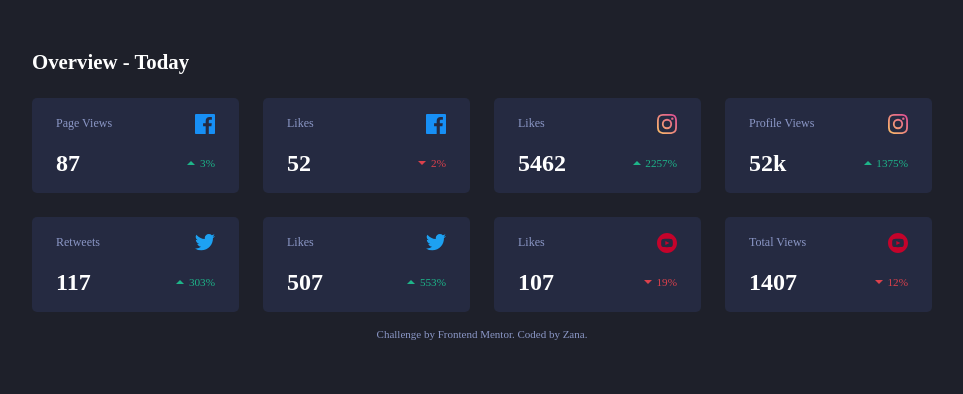
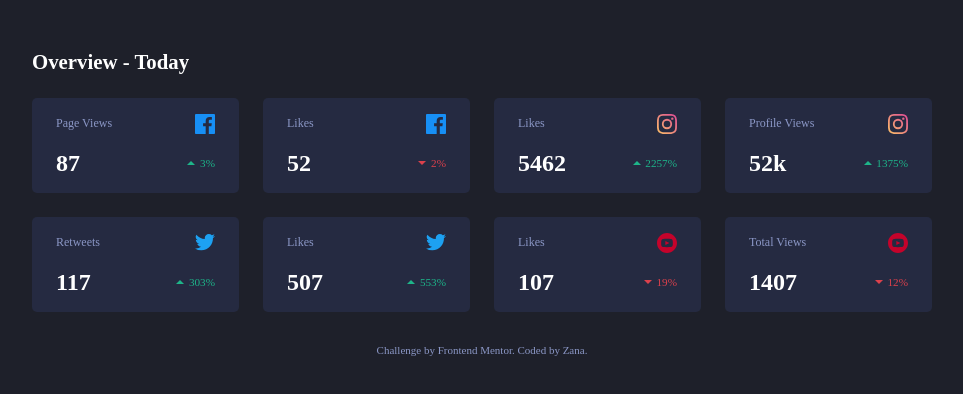
Before and after one commit to Zana994/dashboard, a plain HTML site: page social-media-dashboard/index.html in a window 1280 px wide. Shown: the part 346-740 px from the top of the page, without its empty margins (158-1121 px from the left). Drawn offline with Linux system fonts and the light colour scheme; a web font is replaced by a local one.

Commit message:
Updated file

```diff
--- a/social-media-dashboard/css/main.scss
+++ b/social-media-dashboard/css/main.scss
@@ -27,7 +27,8 @@ body.white {
     & > p {
         @include text-style(Inter-Bold, 11px);
         text-align: center;
-        padding-top: 1rem;
+        padding-top: 2rem;
+        padding-bottom: 1rem;
     }
 }
 
```
Also changed, not shown: social-media-dashboard/css/main.css, 1 other file.
